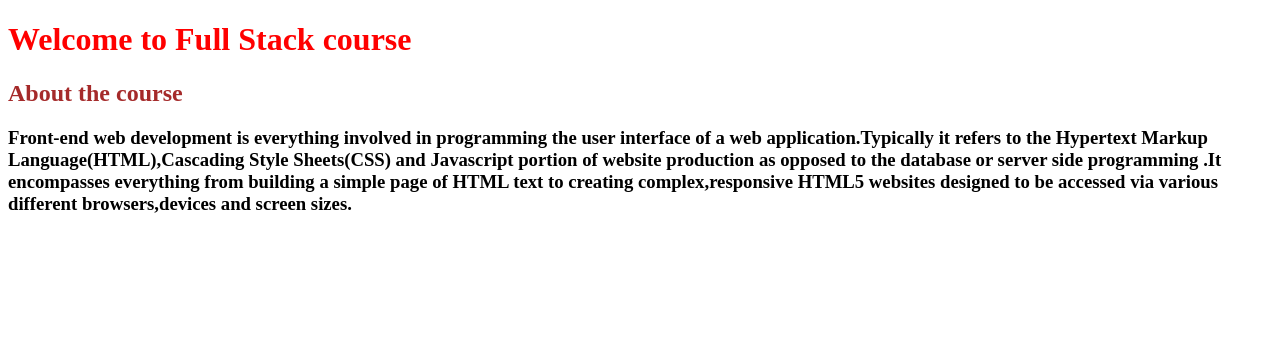
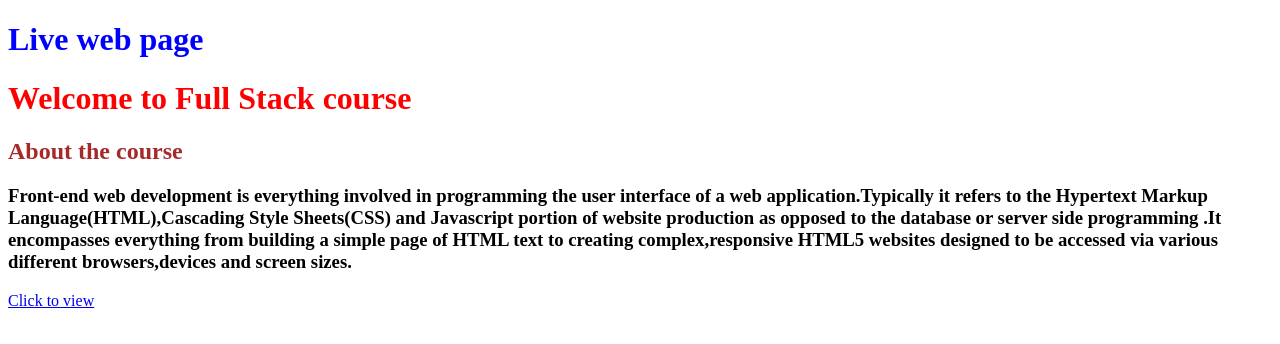
Before and after one commit to palakbansal11112002/livefirstwebpage, a plain HTML site: page index.html in a window 1280 px wide. Drawn offline with Linux system fonts and the light colour scheme.

Commit message:
Second commit

```diff
--- a/index.html
+++ b/index.html
@@ -7,11 +7,13 @@
     <title>Assignment-1</title>
 </head>
 <body>
+    <h1><span style=color:blue>Live web page</span></h1>
     <h1> <span style=color:red>Welcome to Full Stack course</span></h1>
     <h2><span style=color:brown>About the course</span></h2>
     <h3>Front-end web development is everything involved in programming the user interface of a web application.Typically it
         refers to the Hypertext Markup Language(HTML),Cascading Style Sheets(CSS) and Javascript portion of website
         production as opposed to the database or server  side programming .It encompasses everything from building a simple
         page of HTML text to creating complex,responsive HTML5 websites designed to be accessed via various different browsers,devices and screen sizes.</h3>
+    <a href="https://palakbansal11112002.github.io/livefirstwebpage/">Click to view</a>
 </body>
 </html>
```
